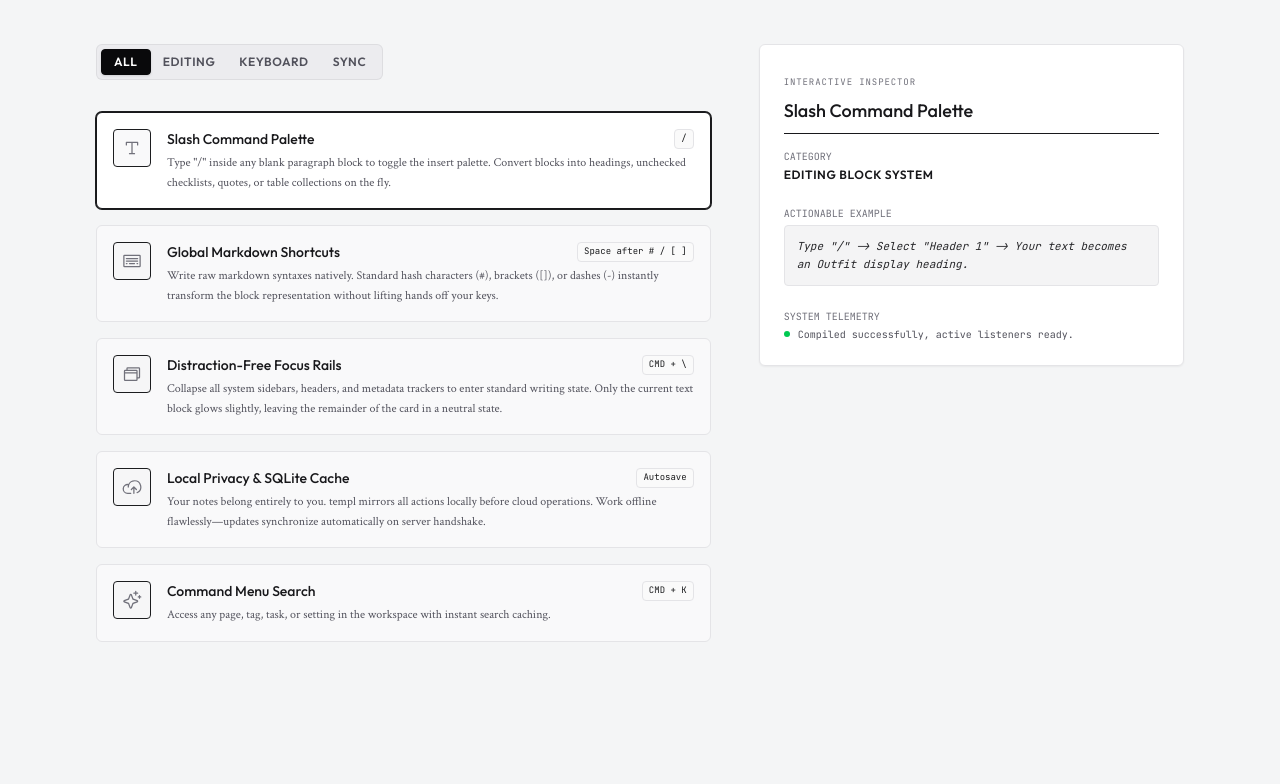
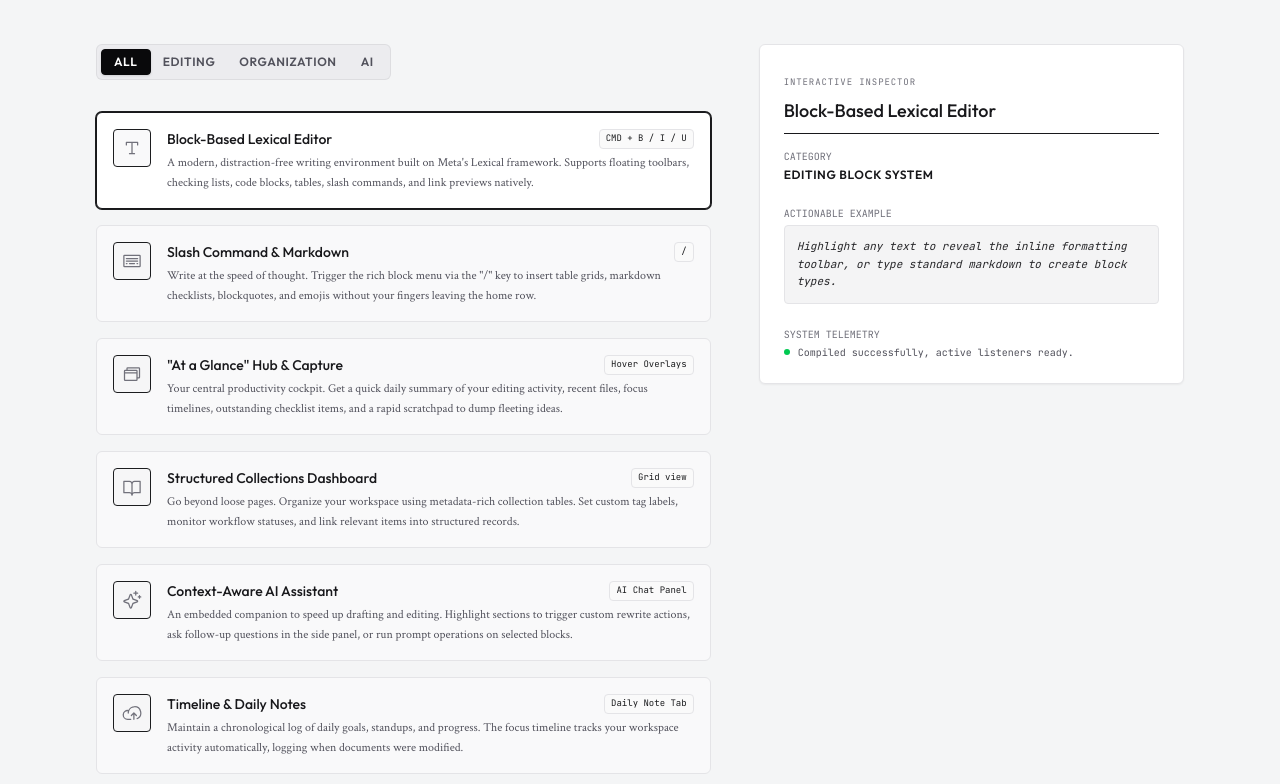
Before and after one commit to notemple/landing, a React (Vite) app: page /#/features in a window 1280 px wide. Shown: the part 820-1604 px from the top of the page. Built offline with nearby package versions, Linux system fonts and the light colour scheme.

Commit message:
updated content

```diff
--- a/src/views/Features.tsx
+++ b/src/views/Features.tsx
@@ -16,61 +16,70 @@ interface FeatureItem {
   id: string;
   icon: React.ReactNode;
   title: string;
-  category: 'editing' | 'keyboard' | 'sync';
+  category: 'editing' | 'organization' | 'ai';
   description: string;
   shortcut?: string;
   example: string;
 }
 
 export default function Features() {
-  const [activeCategory, setActiveCategory] = useState<'all' | 'editing' | 'keyboard' | 'sync'>('all');
-  const [selectedFeature, setSelectedFeature] = useState<string>('slash');
+  const [activeCategory, setActiveCategory] = useState<'all' | 'editing' | 'organization' | 'ai'>('all');
+  const [selectedFeature, setSelectedFeature] = useState<string>('editor');
 
   const featuresList: FeatureItem[] = [
     {
-      id: 'slash',
+      id: 'editor',
       icon: <TextT size={20} className="text-zinc-500" />,
-      title: 'Slash Command Palette',
+      title: 'Block-Based Lexical Editor',
       category: 'editing',
-      description: 'Type "/" inside any blank paragraph block to toggle the insert palette. Convert blocks into headings, unchecked checklists, quotes, or table collections on the fly.',
-      shortcut: '/',
-      example: 'Type "/" -> Select "Header 1" -> Your text becomes an Outfit display heading.'
+      description: 'A modern, distraction-free writing environment built on Meta\'s Lexical framework. Supports floating toolbars, checking lists, code blocks, tables, slash commands, and link previews natively.',
+      shortcut: 'CMD + B / I / U',
+      example: 'Highlight any text to reveal the inline formatting toolbar, or type standard markdown to create block types.'
     },
     {
-      id: 'kboard',
+      id: 'slash',
       icon: <Keyboard size={20} className="text-zinc-500" />,
-      title: 'Global Markdown Shortcuts',
-      category: 'keyboard',
-      description: 'Write raw markdown syntaxes natively. Standard hash characters (#), brackets ([]), or dashes (-) instantly transform the block representation without lifting hands off your keys.',
-      shortcut: 'Space after # / [ ]',
-      example: 'Type "# [Space] Meeting" to trigger h1, or "[] [Space] Pack luggage" to trigger task checklist.'
+      title: 'Slash Command & Markdown',
+      category: 'editing',
+      description: 'Write at the speed of thought. Trigger the rich block menu via the "/" key to insert table grids, markdown checklists, blockquotes, and emojis without your fingers leaving the home row.',
+      shortcut: '/',
+      example: 'Type "/" inside an empty line -> Select "List / Checklist" or "Table" to dynamically inject elements.'
     },
     {
-      id: 'focus',
+      id: 'glance',
       icon: <Browsers size={20} className="text-zinc-500" />,
-      title: 'Distraction-Free Focus Rails',
-      category: 'editing',
-      description: 'Collapse all system sidebars, headers, and metadata trackers to enter standard writing state. Only the current text block glows slightly, leaving the remainder of the card in a neutral state.',
-      shortcut: 'CMD + \\',
-      example: 'Press CMD + \\ to hide sidebars and focus on the beautiful single-column page.'
+      title: '"At a Glance" Hub & Capture',
+      category: 'organization',
+      description: 'Your central productivity cockpit. Get a quick daily summary of your editing activity, recent files, focus timelines, outstanding checklist items, and a rapid scratchpad to dump fleeting ideas.',
+      shortcut: 'Hover Overlays',
+      example: 'Hover on the sidebar margins to slide open secondary control rails without leaving your active workspace.'
     },
     {
-      id: 'sync',
-      icon: <CloudArrowUp size={20} className="text-zinc-500" />,
-      title: 'Local Privacy & SQLite Cache',
-      category: 'sync',
-      description: 'Your notes belong entirely to you. templ mirrors all actions locally before cloud operations. Work offline flawlessly—updates synchronize automatically on server handshake.',
-      shortcut: 'Autosave',
-      example: 'Disconnect internet, keep typing, re-connect: pages resolve seamlessly.'
+      id: 'collections',
+      icon: <BookOpen size={20} className="text-zinc-500" />,
+      title: 'Structured Collections Dashboard',
+      category: 'organization',
+      description: 'Go beyond loose pages. Organize your workspace using metadata-rich collection tables. Set custom tag labels, monitor workflow statuses, and link relevant items into structured records.',
+      shortcut: 'Grid view',
+      example: 'Create a new collection, assign custom tag categories, and sort documents based on urgency.'
     },
     {
-      id: 'command',
+      id: 'ai',
       icon: <Sparkle size={20} className="text-zinc-500" />,
-      title: 'Command Menu Search',
-      category: 'keyboard',
-      description: 'Access any page, tag, task, or setting in the workspace with instant search caching.',
-      shortcut: 'CMD + K',
-      example: 'Type CMD + K -> Begin typing "weekly" -> Instantly jump to weekly grocery checklist.'
+      title: 'Context-Aware AI Assistant',
+      category: 'ai',
+      description: 'An embedded companion to speed up drafting and editing. Highlight sections to trigger custom rewrite actions, ask follow-up questions in the side panel, or run prompt operations on selected blocks.',
+      shortcut: 'AI Chat Panel',
+      example: 'Select paragraphs -> click "Ask AI" -> Ask to summarize or convert the text to structured action items.'
+    },
+    {
+      id: 'dailynotes',
+      icon: <CloudArrowUp size={20} className="text-zinc-500" />,
+      title: 'Timeline & Daily Notes',
+      category: 'organization',
+      description: 'Maintain a chronological log of daily goals, standups, and progress. The focus timeline tracks your workspace activity automatically, logging when documents were modified.',
+      shortcut: 'Daily Note Tab',
+      example: 'Open the Daily Notes tab to auto-generate today\'s clean canvas linked directly into your timeline history.'
     }
   ];
 
@@ -101,7 +110,7 @@ export default function Features() {
 
             {/* Tabs */}
             <div className="flex bg-zinc-200/50 p-1 rounded-md border border-zinc-300/60 w-fit">
-              {(['all', 'editing', 'keyboard', 'sync'] as const).map((tab) => (
+              {(['all', 'editing', 'organization', 'ai'] as const).map((tab) => (
                 <button
                   key={tab}
                   onClick={() => setActiveCategory(tab)}
```
